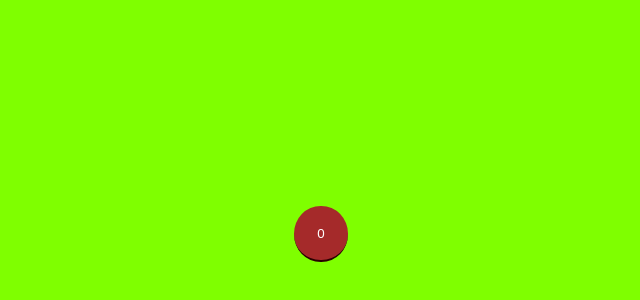
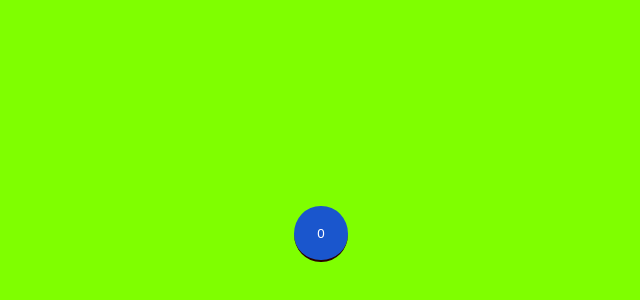
Before and after one commit to Bobby-Jack/DEMO-CICD, a plain HTML site: page index.html in a window 1280 px wide. Shown: the part 174-474 px from the top of the page, without its empty margins (319-959 px from the left). Drawn offline with Linux system fonts and the light colour scheme.

Commit message:
change color

```diff
--- a/style.css
+++ b/style.css
@@ -15,7 +15,7 @@ button{
     padding: 2em;
     border-radius: 50%;
     border-style: none;
-    background-color: brown;
+    background-color: rgb(26, 86, 205);
     border-bottom: 2px solid rgb(41, 0, 0);
     transition: 0.3s ease;
     color: white;
```
